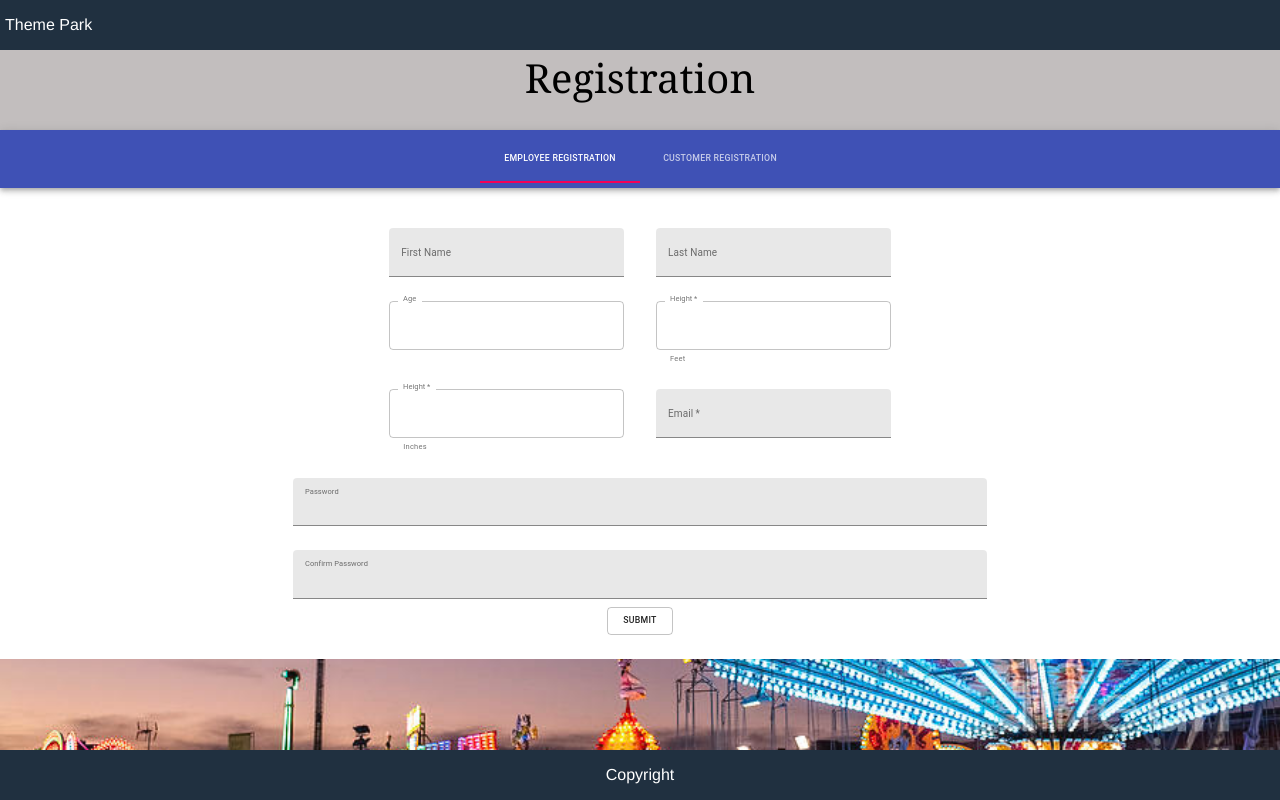
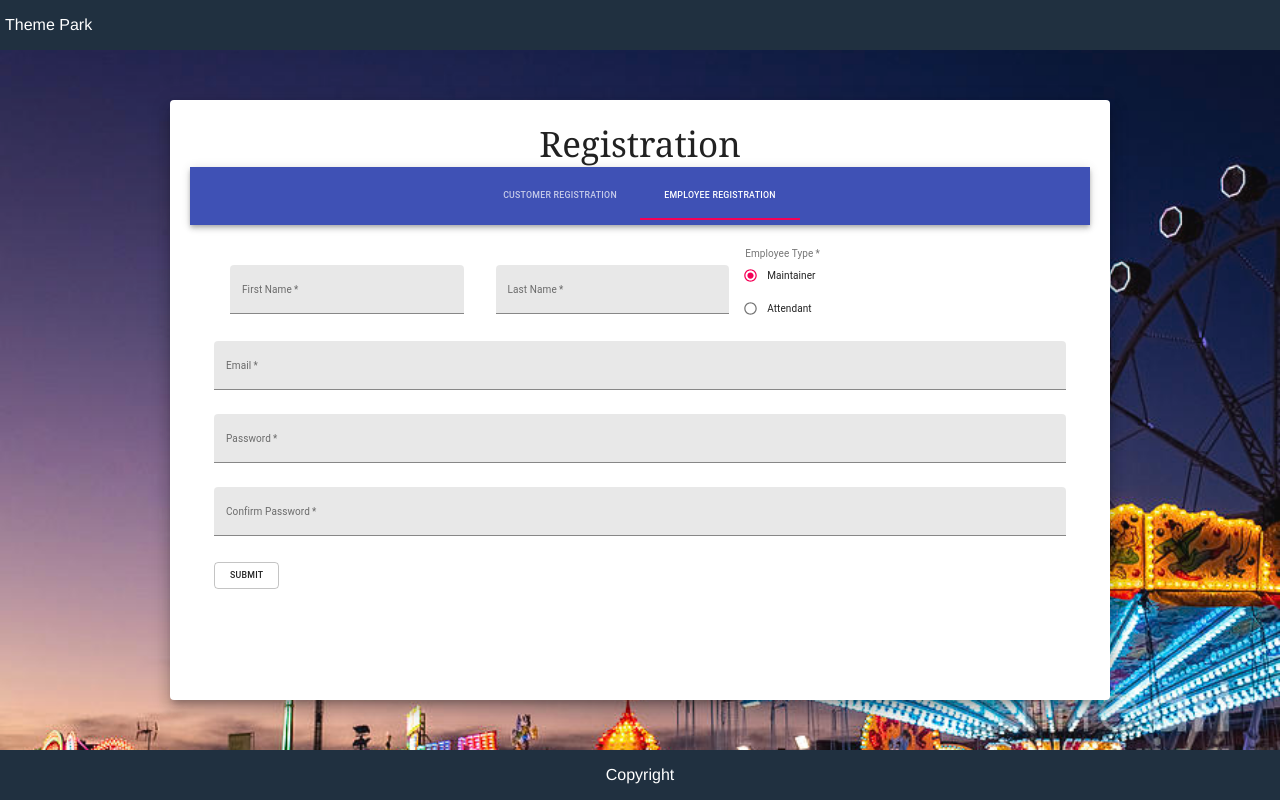
Before and after one commit to Usman0111/Theme-Park-Management-System, a React (Create React App) app in the folder Frontend/: page /register in a window 1280 px wide. Both pictures are taken after a click on the tab "EMPLOYEE REGISTRATION". Built offline with nearby package versions, Linux system fonts and the light colour scheme.

Commit message:
api done

```diff
--- a/Frontend/src/pages/Registration/Registration.js
+++ b/Frontend/src/pages/Registration/Registration.js
@@ -1,20 +1,23 @@
-import React from 'react';
+import React from "react";
 import Grid from "@material-ui/core/Grid";
 import { makeStyles} from "@material-ui/core/styles";
 import TextField from "@material-ui/core/TextField";
 import "./registration.css";
 import Button from "@material-ui/core/Button";
-import AppBar from '@material-ui/core/AppBar';
-import Tab from '@material-ui/core/Tab';
-import TabContext from '@material-ui/lab/TabContext';
-import TabList from '@material-ui/lab/TabList';
-import TabPanel from '@material-ui/lab/TabPanel';
-import Radio from '@material-ui/core/Radio';
-import RadioGroup from '@material-ui/core/RadioGroup';
-import FormControlLabel from '@material-ui/core/FormControlLabel';
-import FormControl from '@material-ui/core/FormControl';
-import FormLabel from '@material-ui/core/FormLabel';
-
+import AppBar from "@material-ui/core/AppBar";
+import Tab from "@material-ui/core/Tab";
+import TabContext from "@material-ui/lab/TabContext";
+import TabList from "@material-ui/lab/TabList";
+import TabPanel from "@material-ui/lab/TabPanel";
+import Radio from "@material-ui/core/Radio";
+import RadioGroup from "@material-ui/core/RadioGroup";
+import FormControlLabel from "@material-ui/core/FormControlLabel";
+import FormControl from "@material-ui/core/FormControl";
+import FormLabel from "@material-ui/core/FormLabel";
+import Paper from "@material-ui/core/Paper";
+import axios from "axios";
+import {useState} from "react";
+import { useHistory } from "react-router-dom";
 
 
 const useStyles = makeStyles((theme) => ({
@@ -30,11 +33,65 @@ const useStyles = makeStyles((theme) => ({
   },
 }));
 
+
 function Registration() {
   const classes = useStyles();
+  const paperStyle={ padding: 20,height: '70vh',width: 900, margin: '50px auto'};
+  const [v, setV] = useState('1');
+  const [value, setValue] = useState('maintainer');
 
-  const [v, setV] = React.useState('1');
-  const [value, setValue] = React.useState('Maintainer');
+
+
+
+  const [customerD, setCustomerD] = useState({
+    first_name:"",
+    last_name:"",
+    email:"",
+    password:"",
+    age:"",
+    height_inch: "",
+    height_feet:"",
+    user_type:"customer"
+  })
+
+  const [employeeD, setEmployeeD] = useState({
+    first_name:"",
+    last_name:"",
+    email:"",
+    password:"",
+    user_type:"attendant"
+  })
+
+  let history = useHistory();
+
+  const customer = () => {
+    const height = Number(customerD.height_feet)*12 + Number(customerD.height_inch)
+    const custData = {
+    first_name: customerD.first_name,
+    last_name:customerD.last_name,
+    email:customerD.email,
+    password:customerD.password,
+    age:Number(customerD.age),
+    height,
+    user_type:"customer"}
+    console.log(custData);
+    axios.post("http://100.26.17.215:5000/auth/register",custData).then((res)=>{
+      history.push("/login");
+    console.log(res)})
+    .catch((err) => {
+      console.log(err);
+    });
+  };
+
+  const employee = () => {
+    axios.post("http://100.26.17.215:5000/auth/register", employeeD).then((res)=>{
+    history.push("/login");
+    console.log(res)})
+    .catch((err) => {
+      console.log(err);
+    });
+  };
+
 
   const labelChange = (event,value) => {
     setValue(event.target.value);
@@ -44,20 +101,19 @@ function Registration() {
   };
 
 
-
-
-
   return (
-    <div className="registration">
-      <div  className="registration-title">
+    <div className="registration-page">
+      <Grid>
+          <Paper elevation={10} style={paperStyle}>
+          <div  className="registration-title">
         Registration
       </div>
       <div className={classes.root}>
         <TabContext value={v}>
           <AppBar position="static">
             <TabList onChange={handleChange}>
-              <Tab label="Employee Registration" value="1" />
-              <Tab label="Customer Registration" value="2" />
+              <Tab label="Customer Registration" value="1" />
+              <Tab label="Employee Registration" value="2" />
             </TabList>
           </AppBar>
 
@@ -66,67 +122,80 @@ function Registration() {
               <Grid container spacing={2}>
               <Grid item>
               <TextField
+                required
                 label="First Name"
-                id="filled-margin-none"
+                id="employee-fname"
                 className={classes.textField}
                 margin="normal"
                 variant="filled"
+                onChange ={(event) => {
+                  setEmployeeD({...employeeD, first_name:event.target.value})
+                }}
               />
               <TextField
+                required
                 label="Last Name"
-                id="filled-margin-dense"
+                id="employee-lname"
                 className={classes.textField}
                 margin="normal"
                 variant="filled"
+                onChange ={(event) => {
+                  setEmployeeD({...employeeD, last_name:event.target.value})
+                }}
               />
-              <FormControl component="fieldset">
-              <FormLabel component="legend">Employee Type</FormLabel>
+              <FormControl onChange ={(event) => {
+                  setEmployeeD({...employeeD, user_type:event.target.value})
+                }}
+                component="fieldset">
+              <FormLabel required component="legend">
+                Employee Type
+              </FormLabel>
                 <RadioGroup aria-label="Employee Type" name="employee" value={value} onChange={labelChange}>
-                  <FormControlLabel value="Maintainer" control={<Radio />} label="Maintainer" />
-                  <FormControlLabel value="Attendant" control={<Radio />} label="Attendant" />
+                  <FormControlLabel value="maintainer" control={<Radio />} label="Maintainer" />
+                  <FormControlLabel value="attendant" control={<Radio />} label="Attendant" />
+
                 </RadioGroup>
               </FormControl>
-              </Grid>
-              <div item className="password2">
-              <Grid>
+
               <TextField
-                id="filled-full-width"
+                required
+                id="employee-email"
                 label="Email"
                 fullWidth
                 margin="normal"
-                InputLabelProps={{
-                  shrink: true,
+                variant="filled"
+                onChange ={(event) => {
+                  setEmployeeD({...employeeD, email:event.target.value})
                 }}
-                variant="filled"
                 />
               <TextField
-                id="filled-full-width"
+                required
+                id="employee-password"
                 label="Password"
                 fullWidth
                 margin="normal"
-                InputLabelProps={{
-                  shrink: true,
+                variant="filled"
+                onChange ={(event) => {
+                  setEmployeeD({...employeeD, password:event.target.value})
                 }}
-                variant="filled"
               />
               <TextField
-                id="filled-full-width"
+                required
+                id="employee-cpassword"
                 label="Confirm Password"
                 fullWidth
                 margin="normal"
-                InputLabelProps={{
-                  shrink: true,
-                }}
                 variant="filled"
               />
               </Grid>
-              </div>
               </Grid>
               <br/>
               <Grid>
               <Button
                 variant="outlined"
-                type="submit">
+                type="submit"
+                onClick = {employee}
+                >
                 Submit
               </Button>
               </Grid>
@@ -138,21 +207,30 @@ function Registration() {
               <Grid container spacing={2}>
               <Grid item>
               <TextField
+                required
                 label="First Name"
-                id="filled-margin-none"
+                id="customer-fname"
                 className={classes.textField}
                 margin="normal"
                 variant="filled"
+                onChange ={(event) => {
+                  setCustomerD({...customerD, first_name:event.target.value})
+                }}
               />
               <TextField
+                required
                 label="Last Name"
-                id="filled-margin-dense"
+                id="customer-lname"
                 className={classes.textField}
                 margin="normal"
                 variant="filled"
+                onChange ={(event) => {
+                  setCustomerD({...customerD, last_name:event.target.value})
+                }}
               />
               <TextField
-                id="filled-margin-normal"
+                required
+                id="customer-age"
                 label="Age"
                 className={classes.textField}
                 margin="normal"
@@ -160,10 +238,14 @@ function Registration() {
                 InputLabelProps={{
                   shrink: true,
                 }}
-                variant="outlined"/>
+                variant="outlined"
+                onChange ={(event) => {
+                  setCustomerD({...customerD, age:event.target.value})
+                }}
+                />
               <TextField
                 required
-                id="outlined-number"
+                id="customer-hfeet"
                 margin="normal"
                 label ="Height"
                 type="number"
@@ -172,11 +254,15 @@ function Registration() {
                 InputLabelProps={{
                   shrink: true,
                 }}
-                variant="outlined"/>
+                variant="outlined"
+
+                onChange ={(event) => {
+                  setCustomerD({...customerD, height_feet:event.target.value})
+                }}/>
               <TextField
                 required
                 className={classes.textField}
-                id="outlined-number"
+                id="customer-hinches"
                 label ="Height"
                 type="number"
                 helperText="Inches"
@@ -184,49 +270,61 @@ function Registration() {
                 InputLabelProps={{
                   shrink: true,
                 }}
-                variant="outlined"/>
+                variant="outlined"
+                onChange ={(event) => {
+                  setCustomerD({...customerD, height_inch:event.target.value})
+                }}
+                />
               <TextField
                 required
                 className={classes.textField}
-                id="filled-required"
+                id="customer-email"
                 label="Email"
                 variant="filled"
                 margin="normal"
+                onChange ={(event) => {
+                  setCustomerD({...customerD, email:event.target.value})
+                }}
                 />
               <div item className="password">
 
               <TextField
+                required
                 id="filled-full-width"
                 label="Password"
                 fullWidth
                 margin="normal"
-                InputLabelProps={{
-                  shrink: true,
+                variant="filled"
+                onChange ={(event) => {
+                  setCustomerD({...customerD, password:event.target.value})
                 }}
-                variant="filled"
               />
               <TextField
+                required
                 id="filled-full-width"
                 label="Confirm Password"
                 fullWidth
                 margin="normal"
-                InputLabelProps={{
-                  shrink: true,
-                }}
                 variant="filled"
               />
               </div>
               </Grid>
               </Grid>
+              <br/>
               <Button
                 variant="outlined"
-                type="submit">
+                type="submit"
+                onClick = {customer}
+                >
                 Submit
               </Button>
             </div>
           </TabPanel>
         </TabContext>
       </div>
+          </Paper>
+        </Grid>
+
     </div>
   );
 }
--- a/Frontend/src/pages/Registration/registration.css
+++ b/Frontend/src/pages/Registration/registration.css
@@ -1,43 +1,6 @@
-.registration{
-  text-align: center;
-  display:grid;
-  background-color: #c2bebe;
-  width:100%;
-}
-
 .registration-title {
-  font-size: 40px;
+  font-size: 35px;
   justify-content: center;
   text-align:center;
-  min-height:80px;
   font-family: Georgia, 'Times New Roman', Times, serif;
-
-
 }
-
-.registration-c {
-  font-family: Georgia, 'Times New Roman', Times, serif;
-  width: 60%;
-  margin:auto;
-  max-height: 60%;
-  border-radius: 5px;
-
-}
-
-.registration-e {
-  font-family: Georgia, 'Times New Roman', Times, serif;
-  width: 60%;
-  margin:auto;
-  max-height: 60%;
-  border-radius: 5px;
-}
-
-.password{
-  width: 94%;
-  margin:auto;
-}
-
-.password2{
-  width: 96%;
-  margin:auto;
-}
```
